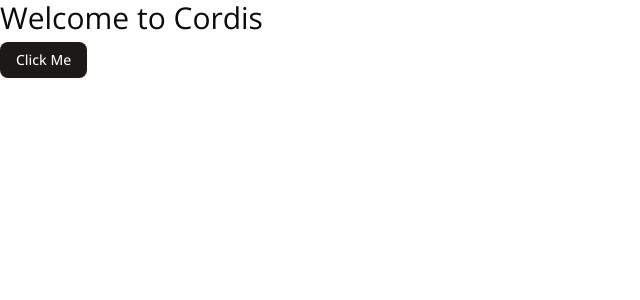
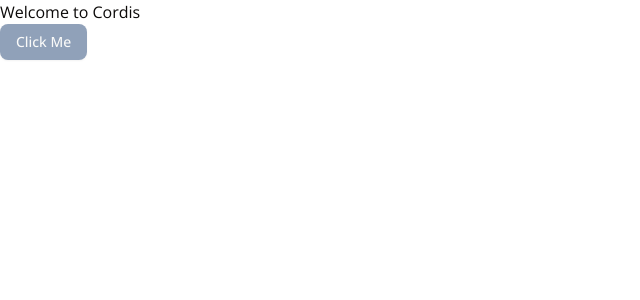
Before and after one commit to securly69/Cordis, a Next.js app: page / in a window 1280 px wide. Shown: the top 300 px of the page, without its empty margins (0-640 px from the left). Built offline with nearby package versions, Linux system fonts and the light colour scheme.

Commit message:
Finished another set of page routing

```diff
--- /dev/null
+++ b/app/(auth)/(routes)/layout.tsx
@@ -0,0 +1,11 @@
+import React, { Children } from 'react'
+
+const AuthLayout = ({ children } : { children: React.ReactNode}) => {
+  return (
+    <div className="bg-blue-500 h-screen">{
+        children
+}</div>
+  )
+}
+
+export default AuthLayout
--- /dev/null
+++ b/app/(index)/(routes)/page.tsx
@@ -0,0 +1,13 @@
+import { Button } from "@/components/ui/button";
+import { cn } from "@/lib/utils"
+import Image from "next/image";
+
+const styleCondition = true;
+export default function Home() {
+  return (
+    <div className="">
+      <p>Welcome to Cordis</p>
+      <Button className={cn("bg-red-500", styleCondition && "bg-slate-400")}>Click Me</Button>
+      </div>
+  );
+}
--- a/app/page.tsx
+++ /dev/null
@@ -1,11 +0,0 @@
-import { Button } from "@/components/ui/button";
-import Image from "next/image";
-
-export default function Home() {
-  return (
-    <div className="text-3xl">
-      <p>Welcome to Cordis</p>
-      <Button>Click Me</Button>
-      </div>
-  );
-}
--- a/app/sample/page.tsx
+++ /dev/null
@@ -1,9 +0,0 @@
-import React from 'react'
-
-const Sample = () => {
-  return (
-    <div>Sample</div>
-  )
-}
-
-export default Sample
```
Also changed, not shown: app/(auth)/(routes)/login/page.tsx (renamed from app/(auth)/login/page.tsx), app/(auth)/(routes)/register/page.tsx (renamed from app/(auth)/register/page.tsx).
